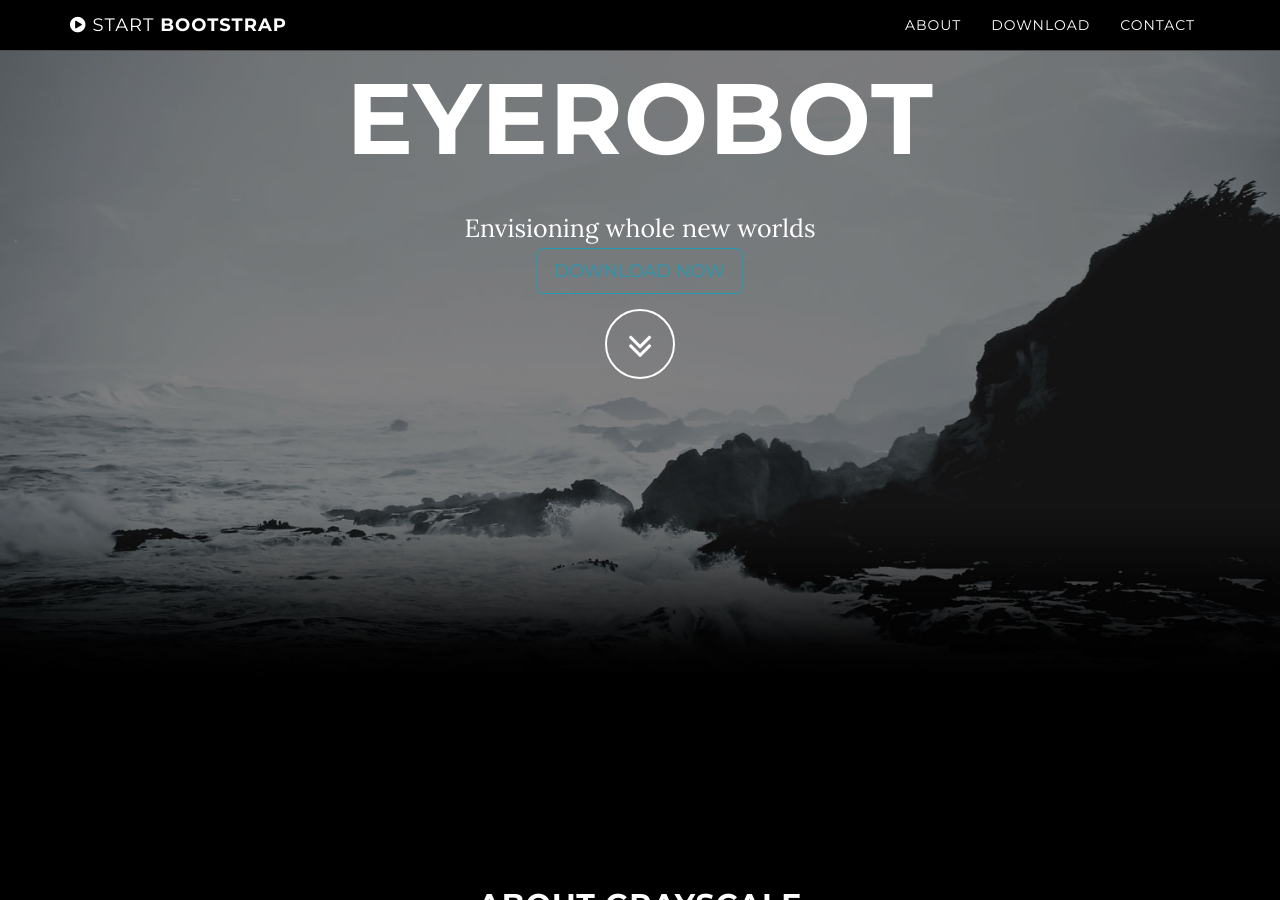
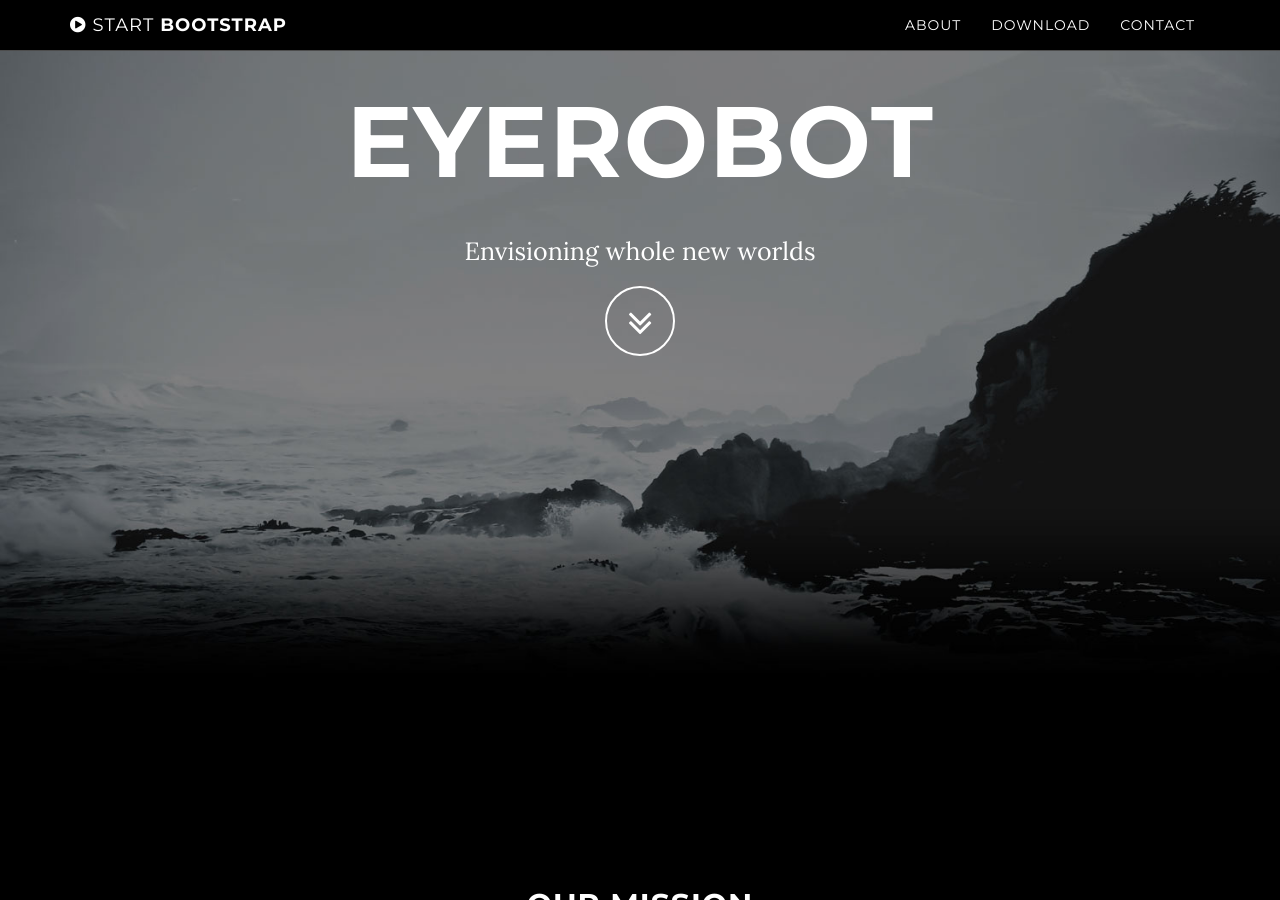
Before and after one commit to snarain677/agency-capstone-website, a Jekyll site: the page built from index.html, in a window 1280 px wide and 900 px high, scrolled down 212 px. Built offline with Jekyll 4.4.1, drawn with Linux system fonts in a browser that asks for light colours; some of the changed text lies outside the part shown.

Commit message:
Revert download button in header, updated about file

```diff
--- a/_includes/about.html
+++ b/_includes/about.html
@@ -2,11 +2,11 @@
     <section id="about" class="container content-section text-center">
         <div class="row">
             <div class="col-lg-8 col-lg-offset-2">
-                <h2>About Grayscale</h2>
-                <p>Grayscale is a free Bootstrap 3 theme created by Start Bootstrap. It can be yours right now, simply download the template on <a href="http://startbootstrap.com/template-overviews/grayscale/">the preview page</a>. The theme is open source, and you can use it for any purpose, personal or commercial.</p>
-                <p>The Jekyll version is brought to you by <a href="https://github.com/jeromelachaud">Jerome Lachaud</a></p>
-                <p>This theme features stock photos by <a href="http://gratisography.com/">Gratisography</a> along with a custom Google Maps skin courtesy of <a href="http://snazzymaps.com/">Snazzy Maps</a>.</p>
-                <p>Grayscale includes full HTML, CSS, and custom JavaScript files along with LESS files for easy customization.</p>
+                <h2>Our Mission</h2>
+		<div class='container'>
+			<p>This is container 1</p>
+			<p>This is container 2</p>
+		</div>
             </div>
         </div>
     </section>
--- a/_includes/header.html
+++ b/_includes/header.html
@@ -6,7 +6,6 @@
                     <div class="col-md-8 col-md-offset-2">
                         <h1 class="brand-heading">{{ site.title }}</h1>
                         <p class="intro-text">{{ site.description }}<br>
-			<a href="http://startbootstrap.com/template-overviews/grayscale/" class="btn btn-default btn-lg">Download Now</a><br>
                         <a href="#about" class="btn btn-circle page-scroll">
                             <i class="fa fa-angle-double-down animated"></i>
                         </a>
```
